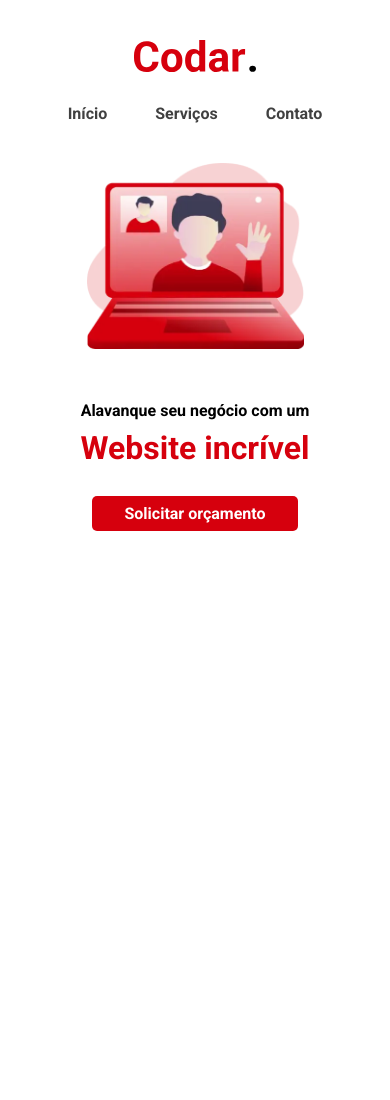
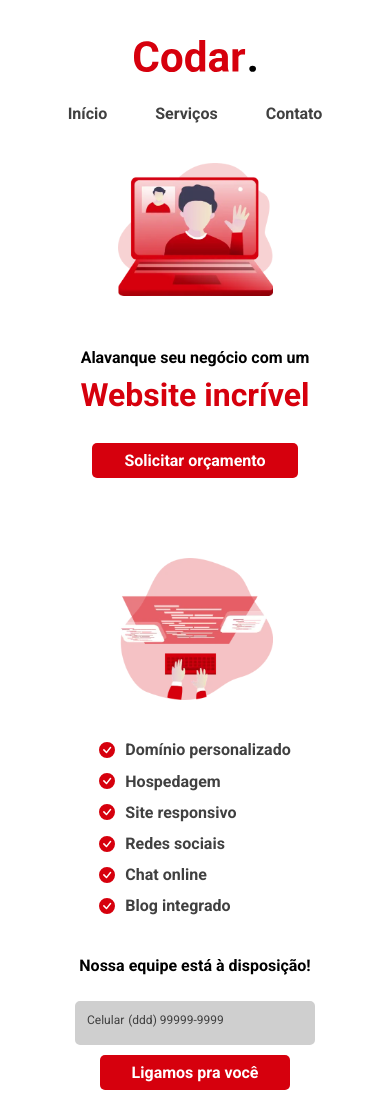
Before and after one commit to iagomachadoo/codar, a plain HTML site: page index.html in a window 390 px wide. Before the commit the page ends 844 px from the top, so only its background shows below. Drawn offline with Linux system fonts and the light colour scheme.

Commit message:
Adicionando área de características do serviço já responsiva.

```diff
--- /dev/null
+++ b/css/global/caracteristicas.css
@@ -0,0 +1,145 @@
+@charset "utf-8";
+
+.caracteristicas{
+    display: grid;
+    grid-template-columns: 1fr 1fr;
+    align-items: center;
+    gap: 20px 0;
+}
+
+.lista-caracteristicas,
+.contato{
+    padding-left: 60px;
+}
+
+.lista-caracteristicas li{
+    display: flex;
+    align-items: center;
+    gap: 10px;
+    margin-bottom: 12px;
+}
+
+.lista-caracteristicas li:last-child{
+    margin-bottom: 0;
+}
+
+.lista-caracteristicas li::before{
+    content: "";
+    display: inline-block;
+    width: 16px;
+    height: 16px;
+    background: url("../../assets/img-otimi/check-circle-fill.svg");
+}
+
+.img-caracteristicas img{
+    width: 70%;
+    margin: auto;
+}
+
+.contato{
+    grid-column: 1 / -1;
+}
+
+.contato span{
+    display: block;
+}
+
+.form{
+    display: inline-block;
+    position: relative;
+    width: 240px;
+    height: 44px;
+    margin-top: 24px;
+}
+
+.form .form-input{
+    position: absolute;
+    top: 0;
+    left: 0;
+    width: 100%;
+    height: 100%;
+    border: 2px solid #cfcfcf;
+    border-radius: 5px;
+    font: 400 clamp(.75rem, 2vw, 1rem)/1.25 var(--font-padrao);
+    outline: none;
+    padding: 0.625em;
+    background-color: #cfcfcf;
+}
+
+.form .form-input:focus{
+    border-color: var(--cprincipal);
+}
+
+.form .form-label{
+    position: absolute;
+    left: 12px;
+    top: 12px;
+    cursor: text;
+    transition: top 200ms ease-in,
+    left 200ms ease-in,
+    font-size 200ms ease-in;
+    display: flex;
+    align-items: center;
+    gap: 4px;
+}
+
+.form-label > .formato-num{
+    display: inline-block;
+    font-size: .75rem;
+}
+
+.form-input:focus ~ .form-label,
+.form-input:not(:placeholder-shown).form-input:not(:focus) ~ .form-label{
+    top: -18px;
+    left: 0;
+    /* font-size: .75rem; */
+}
+
+.contato button{
+    border: none;
+    position: absolute;
+    margin-left: 12px;
+    margin-top: 24px;
+}
+
+@media(max-width: 800px){
+    .caracteristicas{
+        grid-template-columns: 1fr;
+        gap: 40px;
+        justify-content: center;
+    }
+
+    .lista-caracteristicas{
+        margin: auto;
+        padding: 0;
+    }
+
+    .img-caracteristicas{
+        grid-row: 1;
+    }
+
+    .img-caracteristicas img{
+        width: 50%;
+    }
+
+    .contato{
+        display: flex;
+        flex-direction: column;
+        padding: 0;
+        gap: 10px;
+    }
+
+    .contato span{
+        text-align: center;
+    }
+
+    .form{
+        display: block;
+        margin: 16px auto 0 auto;
+    }
+
+    .contato button{
+        position: initial;
+        margin: auto;
+    }
+}
--- a/css/global/intro.css
+++ b/css/global/intro.css
@@ -1,8 +1,3 @@
-.main-header{
-    padding-left: 40px;
-    padding-right: 40px;
-}
-
 .into{
     display: grid;
     grid-template-columns: 1fr 1fr;
@@ -29,4 +24,8 @@
         grid-template-columns: 1fr;
         text-align: center;
     }
+
+    .img-intro img{
+        width: 50%;
+    }
 }
--- a/css/style.css
+++ b/css/style.css
@@ -4,3 +4,4 @@
 @import "./utilitario/utilitarios.css";
 @import "./global/header.css";
 @import "./global/intro.css";
+@import "./global/caracteristicas.css";
--- a/css/utilitario/font.css
+++ b/css/utilitario/font.css
@@ -15,9 +15,9 @@
 }
 
 .font-s{
-    font: 400 1rem/1.25 var(--font-padrao);
+    font: 400 clamp(.75rem, 2vw, 1rem)/1.25 var(--font-padrao);
 }
 
 .font-s-b{
-    font: 500 1rem/1.25 var(--font-padrao);
+    font: 500 clamp(.75rem, 2vw, 1rem)/1.25 var(--font-padrao);
 }
--- a/css/utilitario/utilitarios.css
+++ b/css/utilitario/utilitarios.css
@@ -11,3 +11,9 @@
 .btn:hover{
     color: var(--cor1);
 }
+
+.container{
+    padding-left: 40px;
+    padding-right: 40px;
+    margin-bottom: 80px;
+}
--- a/index.html
+++ b/index.html
@@ -14,7 +14,7 @@
 </head>
 <body>
     <header class="header-container">
-        <img src="./assets/img/logo-codar.svg" alt="Logo Codar." width="122" height="32" class="logo">
+        <img src="./assets/img-otimi/logo-codar.svg" alt="Logo Codar." width="122" height="32" class="logo">
 
         <nav class="menu">
             <ul class="menu-lista font-m cor-2">
@@ -29,7 +29,7 @@
         </nav>
     </header>
 
-    <main class="main-header">
+    <main class="container">
         <div class="into">
             <picture class="img-intro">
                 <source media="(max-width: 470px)" srcset="./assets/img-otimi/video_call-450-385.webp"" type="image/webp">
@@ -48,18 +48,48 @@
             </div>
         </div>
     </main>
+
+    <section class="container">
+        <div class="caracteristicas">
+            <ul class="lista-caracteristicas font-m cor-2">
+                <li>Domínio personalizado</li>
+
+                <li>Hospedagem</li>
+
+                <li>Site responsivo</li>
+
+                <li>Redes sociais</li>
+
+                <li>Chat online</li>
+
+                <li>Blog integrado</li>
+            </ul>
+
+            <picture class="img-caracteristicas">
+                <source media="(max-width: 470px)" srcset="./assets/img-otimi/coding-450-413.webp" type="image/webp">
+
+                <source media="(max-width: 620px)" srcset="./assets/img-otimi/coding-600-551.webp" type="image/webp">
+
+                <img src="./assets/img-otimi/coding-888-815.webp" alt="" width="888" height="815">
+            </picture>
+
+            <div class="contato">
+                <span class="subtitulo font-m">Nossa equipe está à disposição!</span>
+
+                <form class="form">
+                    <input type="tel" id="celular" autocomplete="off" placeholder=" " class="form-input">
+
+                    <label for="celular" class="font-s cor-2 form-label">Celular <span class="formato-num">(ddd) 99999-9999</span></label>
+                </form>
+
+                <button class="btn">Ligamos pra você</button>
+            </div>
+        </div>
+    </section>
 </body>
 </html>
 
-<!-- Domínio personalizado
-Hospedagem
-Site responsivo
-Redes sociais
-Chat online
-Blog integrado
-Nossa equipe está à disposição!
-Celular Ligamos pra você
-Já tive experiências com outras 4 empresas da área e a Codar é sem sombra de dúvidas superior em todos os aspectos.
+<!-- Já tive experiências com outras 4 empresas da área e a Codar é sem sombra de dúvidas superior em todos os aspectos.
 Pedro Ferreira Construtora Minari
 Processos bem simples e criação de um site exatamente como a minha escola queria!
 Maria Rita
```
Also changed, not shown: assets/img-otimi/check-circle-fill.svg (added), assets/img-otimi/logo-codar.svg (added).
